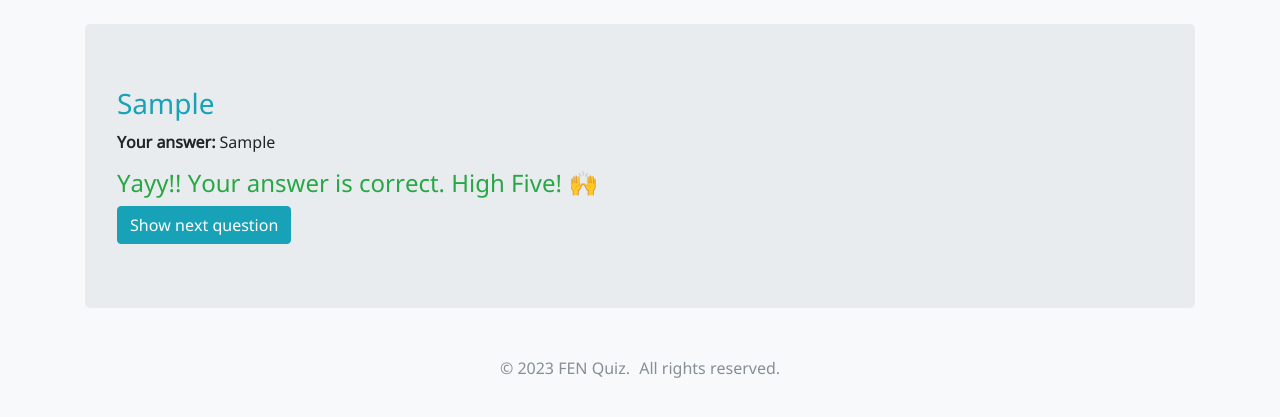
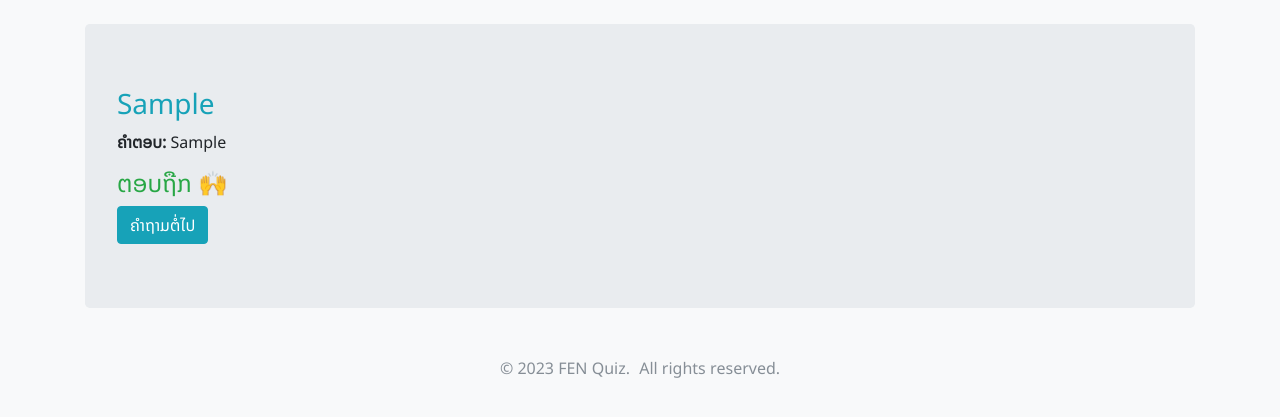
Before and after one commit to sengxingstx-dev/4cpe_jimmy, a Django app: page /submission-result/1/ in a window 1280 px wide. Shown: the part 94-511 px from the top of the page. Run offline with Django 3.2, Linux system fonts and the light colour scheme; a user stored in the database is signed in; tables that the repository leaves empty hold one stand-in row (values such as "Sample post"); some libraries are stand-ins or nearby versions.

Commit message:
updated questions

```diff
--- a/quiz/models.py
+++ b/quiz/models.py
@@ -64,7 +64,8 @@ class Choice(TimeStampedModel):
 
 class QuizProfile(TimeStampedModel):
     user = models.OneToOneField(User, on_delete=models.CASCADE)
-    course = models.ForeignKey(ClassRoom, on_delete=models.CASCADE, null=True, blank=True)
+    course = models.ForeignKey(Course, on_delete=models.CASCADE, null=True, blank=True)
+    classroom = models.ForeignKey(ClassRoom, on_delete=models.CASCADE, null=True, blank=True)
     ex_title = models.CharField(max_length=50, null=True, blank=True)
     total_score = models.DecimalField(_('Total Score'), default=0, decimal_places=2, max_digits=10)
     ex_created = models.DateTimeField(auto_now_add=True, null=True, blank=True)
--- a/templates/quiz/leaderboard.html
+++ b/templates/quiz/leaderboard.html
@@ -8,6 +8,8 @@
             <tr>
                 <th>ລ/ດ</th>
                 <th>ຊື່ນັກສືກສາ</th>
+                <!-- <th>ຫ້ອງ</th> -->
+                <th>ວິຊາ</th>
                 <th>ຄະແນນ</th>
             </tr>
         </thead>
@@ -16,6 +18,7 @@
             <tr>
                 <td>{{ forloop.counter }}</td>
                 <td>{{ quiz_profile.user.username }}</td>
+                <td>{{ quiz_profile.course }}</td>
                 <td>{{ quiz_profile.total_score }}</td>
             </tr>
             {% endfor %}
--- a/templates/quiz/play.html
+++ b/templates/quiz/play.html
@@ -14,7 +14,8 @@
 
 <div class="container">
   <div class="jumbotron my-4">
-    <p id="timer">Time left: <span id="timer-value">ກດກດກ</span></p>
+    <p id="timer">Time left: <span id="timer-value"></span></p>
+    <h2>{{ question.course }}</h2>
 
     <h3 class="text-info">{{ question.html|safe }}</h3>
     <form class="form" action="" method="post">
@@ -29,7 +30,7 @@
           </div>
 
         {% endfor %}
-        <input class="btn btn-info btn-lg" type="submit" value="Submit">
+        <input class="btn btn-info btn-lg" type="submit" value="ຕອບ">
     </form>
   </div>
 </div>
--- a/templates/quiz/submission_result.html
+++ b/templates/quiz/submission_result.html
@@ -7,17 +7,17 @@
 	   	<h3 class="text-info">{{ attempted_question.question.html|safe }}</h3>
 
 		<p>
-		    <strong>Your answer: </strong>
+		    <strong>ຄຳຕອບ: </strong>
 		    {{ attempted_question.selected_choice.html|safe }}
 		</p>
 
 		{% if attempted_question.selected_choice.is_correct %}
-		<h4 class="text-success">Yayy!! Your answer is correct. High Five! 🙌</h4>
+		<h4 class="text-success">ຕອບຖືກ 🙌</h4>
 		{% else %}
-		<h4 class="text-danger">Your answer is incorrect 😟</h4>
+		<h4 class="text-danger">ຕອບຜິດ 😟</h4>
 		{% endif %}
 
-		<a class="btn btn-info" href="{% url 'quiz:play' %}">Show next question</a>
+		<a class="btn btn-info" href="{% url 'quiz:play' %}">ຄຳຖາມຕໍ່ໄປ</a>
 	</div>
 </div>
 
```
Also changed, not shown: quiz/migrations/0008_auto_20230705_1140.py (added).
